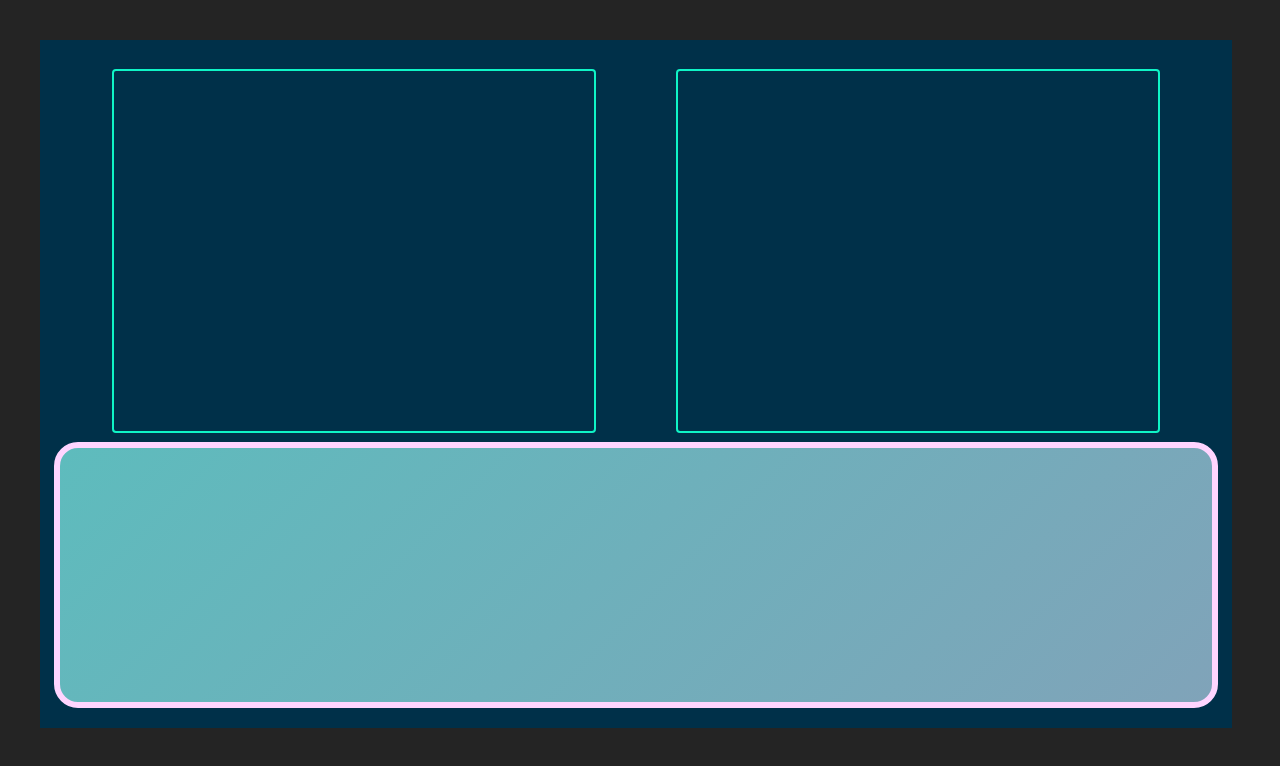
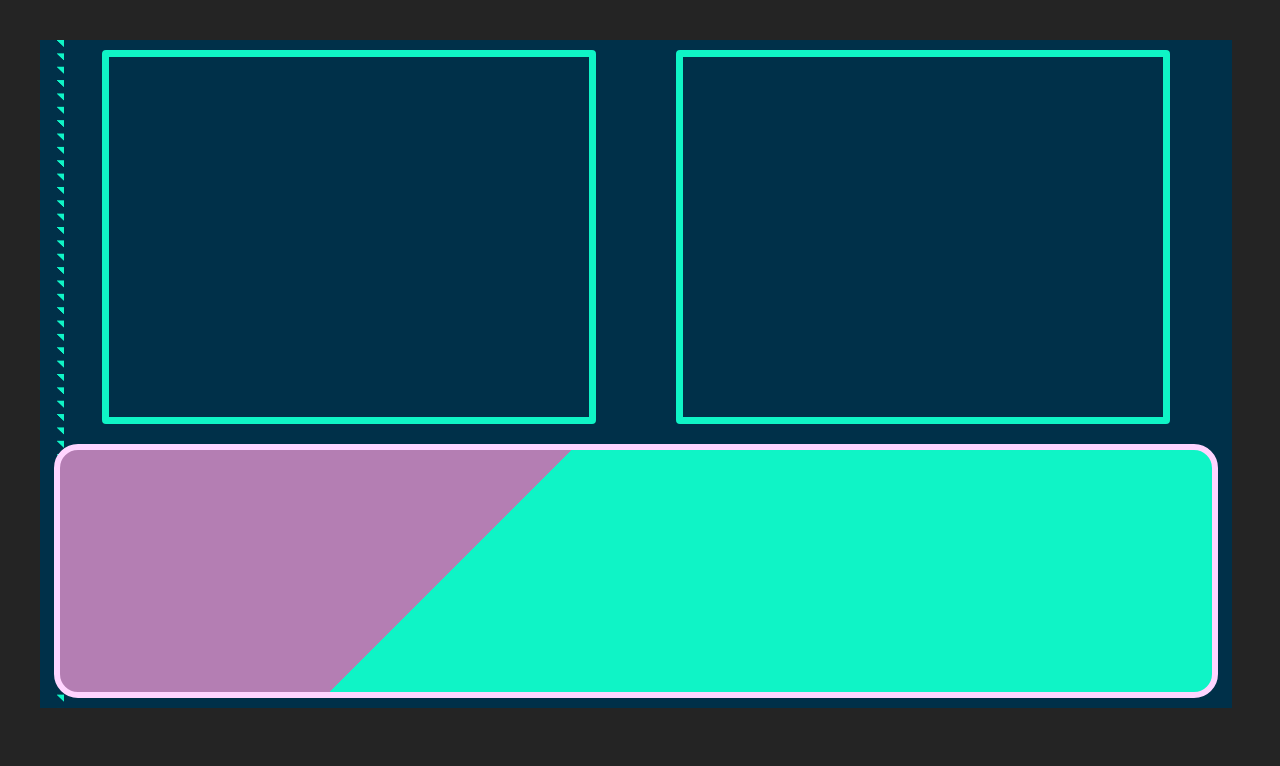
Before and after one commit to TaoMaru/couch-overlay, a React (Vite) app: page / in a window 1280 px wide. Shown: the top 766 px of the page. Built offline with nearby package versions, Linux system fonts and the light colour scheme.

Commit message:
add strip stying

```diff
--- a/package.json
+++ b/package.json
@@ -8,7 +8,7 @@
     "build": "vite build",
     "lint": "eslint . --ext js,jsx --report-unused-disable-directives --max-warnings 0",
     "preview": "vite preview",
-    "deploy": "gh-pages -d build",
+    "deploy": "gh-pages -d dist",
     "predeploy": "npm run build"
   },
   "dependencies": {
--- a/src/App.css
+++ b/src/App.css
@@ -10,7 +10,20 @@
   width: 1152px;
   height: 648px;
   background-color: var(--prussian-blue);
-  padding: 20px;
+  padding: 10px 20px;
+  gap: 20px;
+  /* border: 5px dashed var(--aquamarine);
+  border-style: dotted; */
+  background-image:
+  linear-gradient(45deg, var(--prussian-blue) 10%, var(--prussian-blue) 80%, var(--aquamarine) 80%, var(--aquamarine) 85%);
+  /* background-position: top; */
+  background-size: 2% 2%;
+  background-repeat: repeat-y;
+
+  /* background-image: linear-gradient(to bottom, var(--prussian-blue) 0 10%, var(--aquamarine) 0%);
+  background-position: left;
+  background-size: 3px 10px;
+  background-repeat: repeat-y;  */
 }
 
 .sm64-gameplay-row {
@@ -45,9 +58,12 @@
   height: 40%;
   border-radius: 24px;
   border: 6px var(--chalk-pink) solid;
-	background: linear-gradient(-45deg, var(--aquamarine) 20%, var(--chalk-violet) 20%, var(--aquamarine));
+	background: linear-gradient(-45deg, var(--aquamarine) 0%, var(--aquamarine) 20%, var(--chalk-violet) 20%,
+                                  var(--chalk-violet) 30%, var(--aquamarine) 30%, var(--aquamarine) 40%,
+                                  var(--chalk-violet) 40%, var(--chalk-violet) 50%, var(--aquamarine) 50%,
+                                  var(--aquamarine) 100%);
 	background-size: 600% 600%;
-	animation: gradient 10s linear infinite reverse;
+	animation: gradient 18s linear infinite reverse;
 }
 
 @keyframes gradient {
--- a/src/components/SM64GameplayBox/styles.css
+++ b/src/components/SM64GameplayBox/styles.css
@@ -1,6 +1,7 @@
 .sm64-gameplay-box {
     width: 480px;
     height: 360px;
-    border: 2px var(--aquamarine) solid;
+    border: 7px var(--aquamarine) solid;
     border-radius: 4px;
+    box-sizing: content-box;
 }
```
